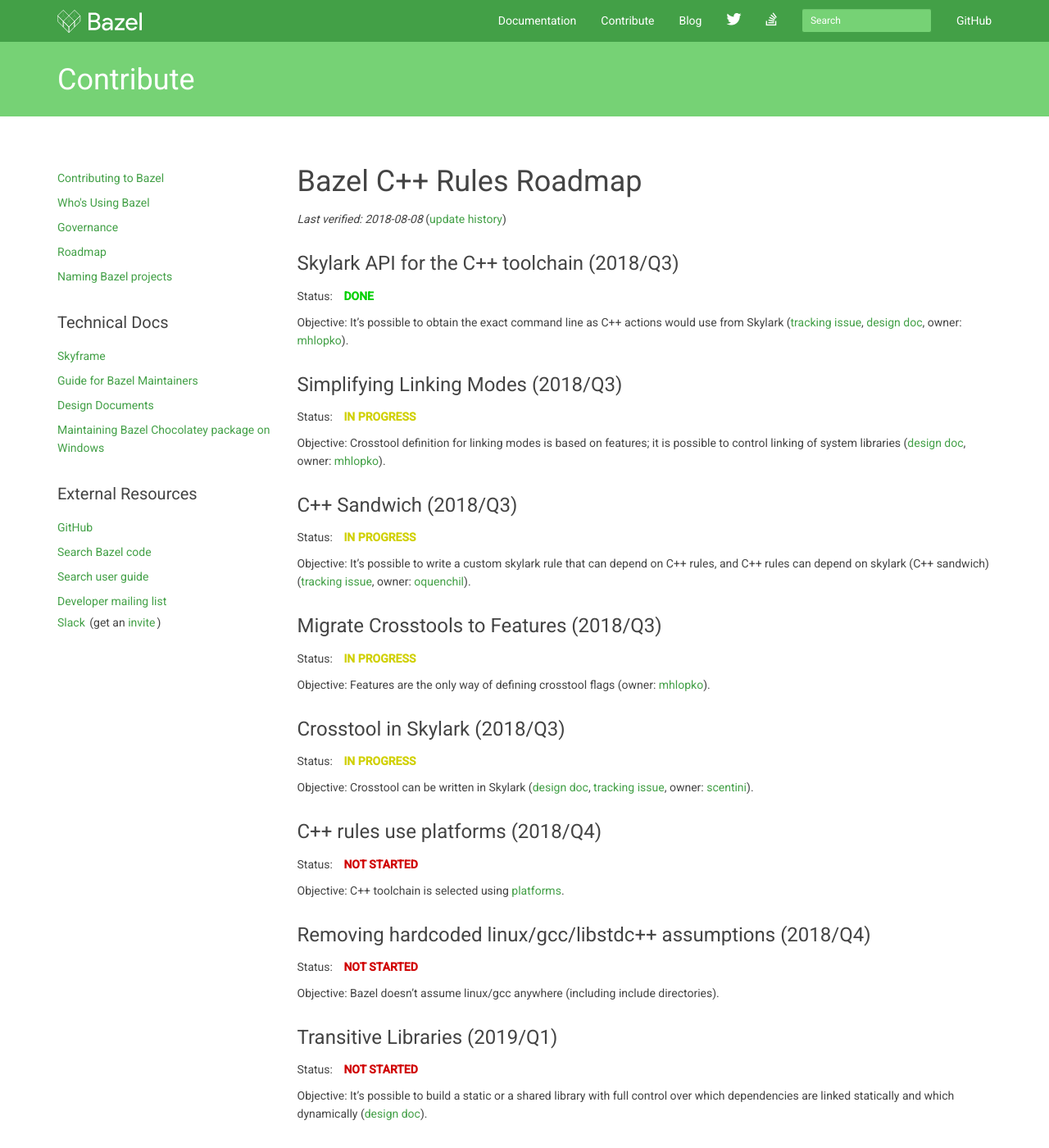
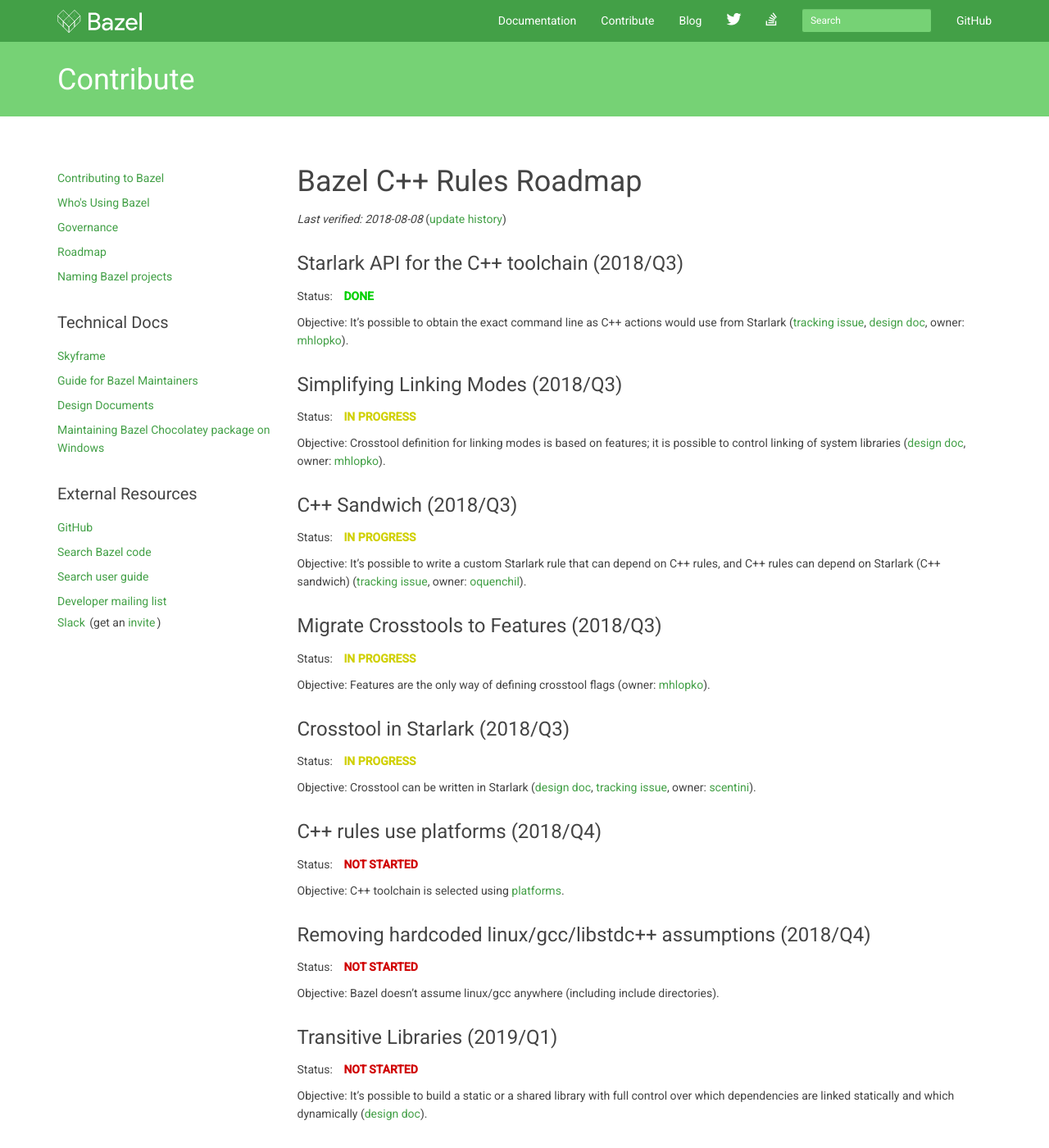
Before and after one commit to bazelbuild/bazel-website, a Jekyll site: the page built from roadmaps/cpp.md, in a window 1280 px wide and 1400 px high. Shown: the whole window at 82% size. Built offline with Jekyll 4.4.1, drawn with Linux system fonts in a browser that asks for light colours; nearby versions of some CDN libraries; library files that are not in the unit come from our copies; comment, search, counter and statistics services are not loaded.

Commit message:
Rename Skylark to Starlark. Remove information about IRC. (#163)
We don't monitor IRC. Slack is much more active.

```diff
--- a/roadmaps/cpp.md
+++ b/roadmaps/cpp.md
@@ -25,12 +25,12 @@
 
 *Last verified: 2018-08-08* ([update history](https://github.com/bazelbuild/bazel-website/commits/master/roadmaps/cpp.md))
 
-## Skylark API for the C++ toolchain (2018/Q3)
+## Starlark API for the C++ toolchain (2018/Q3)
 
 Status: <span class="donestatus">DONE</span>
 
 Objective: It's possible to obtain the exact command line as C++ actions would
-use from Skylark ([tracking
+use from Starlark ([tracking
 issue](https://github.com/bazelbuild/bazel/issues/4571), [design
 doc](https://docs.google.com/document/d/1g91BWJITcYw_X-VxsDC0VgUn5E9g0kRBGoBSpoO41gA/edit), owner:
 [mhlopko](https://github.com/mhlopko)).
@@ -48,8 +48,8 @@
 
 Status: <span class="inprogressstatus">IN PROGRESS</span>
 
-Objective: It's possible to write a custom skylark rule that can depend on C++
-rules, and C++ rules can depend on skylark (C++ sandwich)
+Objective: It's possible to write a custom Starlark rule that can depend on C++
+rules, and C++ rules can depend on Starlark (C++ sandwich)
 ([tracking issue](https://github.com/bazelbuild/bazel/issues/4570),
 owner: [oquenchil](https://github.com/oquenchil)).
 
@@ -61,11 +61,11 @@
 Objective: Features are the only way of defining crosstool flags
 (owner: [mhlopko](https://github.com/mhlopko)).
 
-## Crosstool in Skylark (2018/Q3)
+## Crosstool in Starlark (2018/Q3)
 
 Status: <span class="inprogressstatus">IN PROGRESS</span>
 
-Objective: Crosstool can be written in Skylark
+Objective: Crosstool can be written in Starlark
 ([design doc](https://docs.google.com/document/d/1Nqf16jqDGWSrPp4VuRxh0iNnVBoAXsO0meDH69J9xoc/edit#heading=h.r30au8wdo4dh),
 [tracking issue](https://github.com/bazelbuild/bazel/issues/5380),
 owner: [scentini](https://github.com/scentini)).
```
Also changed, not shown: contributing.md (+2 -3 lines), roadmaps/starlark.md (+1 -1 lines), support.md (+5 -12 lines).
